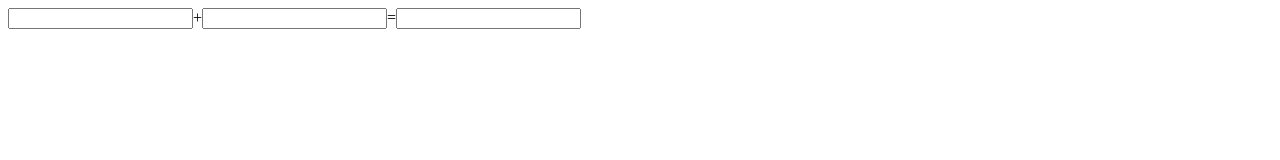
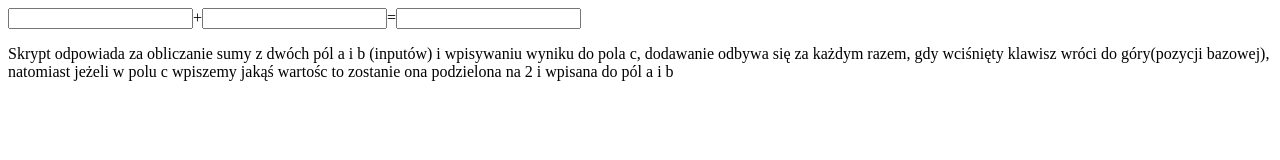
Before and after one commit to Cielako/GIU, a plain HTML site: page Lista 3/z1.html in a window 1280 px wide. Drawn offline with Linux system fonts and the light colour scheme.

Commit message:
Lista 3 - z4a i 5 final

```diff
--- a/Lista 3/z1.html
+++ b/Lista 3/z1.html
@@ -8,6 +8,10 @@
 </head>
 <body>
     <input type="number">+<input type="number">=<input type="number">
+    <p> Skrypt odpowiada za obliczanie sumy z dwóch pól a i b (inputów)
+        i wpisywaniu wyniku do pola c, dodawanie odbywa się za każdym razem, gdy
+        wciśnięty klawisz wróci do góry(pozycji bazowej), natomiast jeżeli w polu c
+        wpiszemy jakąś wartośc to zostanie ona podzielona na 2 i wpisana do pól a i b </p>
 <script>
     /*  Skrypt odpowiada za obliczanie sumy z dwóch pól a i b (inputów)
         i wpisywaniu wyniku do pola c, dodawanie odbywa się za każdym razem, gdy
```
Also changed, not shown: Lista 3/z2.html (+1 -1 lines), 1 other file.
